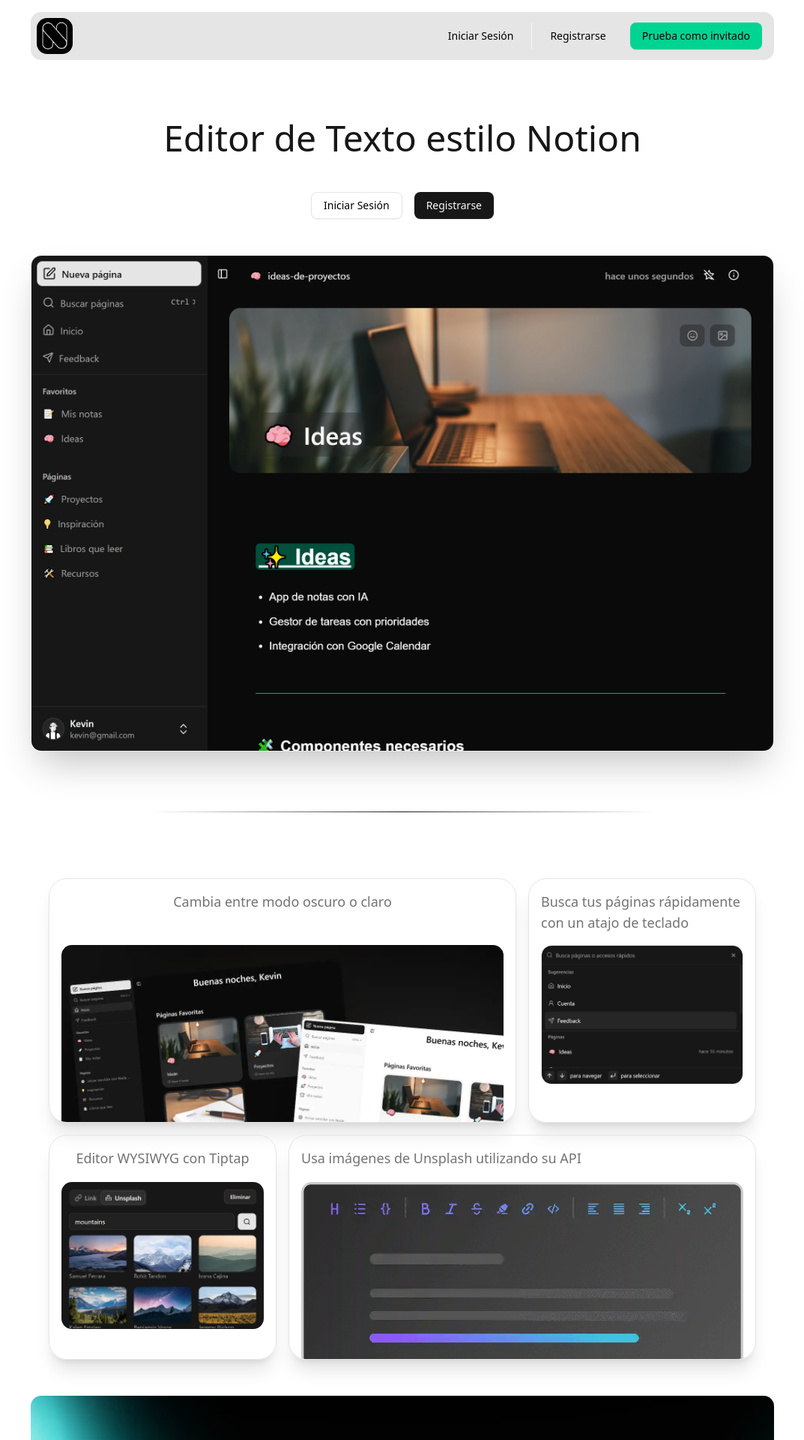
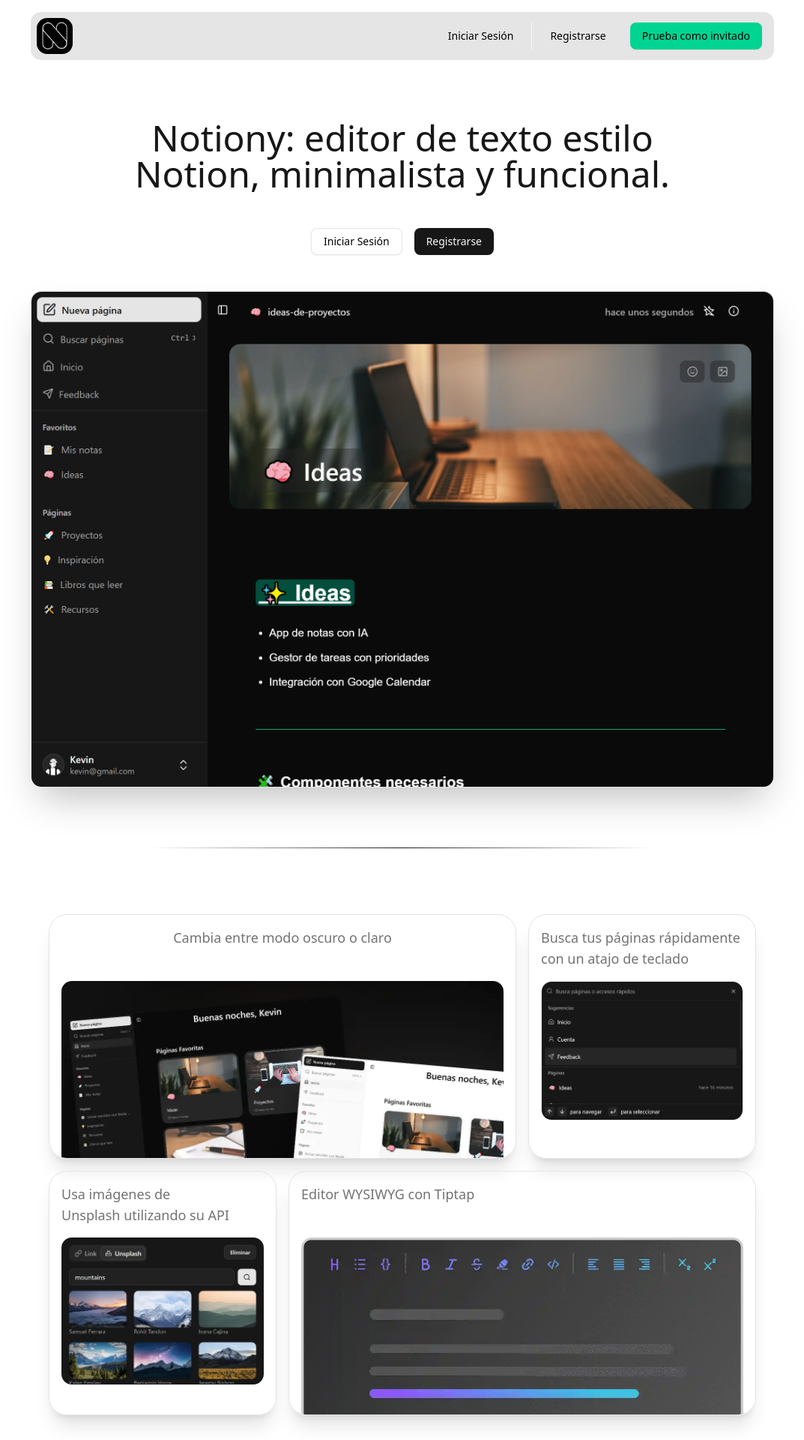
Before and after one commit to KevinPadi/notion-clone, a React (Vite) app: page / in a window 1280 px wide. Shown: the top 1920 px of the page at 75% size, without its empty margins (103-1176 px from the left). Built offline with nearby package versions, Linux system fonts and the light colour scheme; no server answers.

Commit message:
fix: update headings and descriptions in HomePage for clarity and consistency

```diff
--- a/src/pages/homePage.tsx
+++ b/src/pages/homePage.tsx
@@ -14,8 +14,8 @@
       <Header />
 
       <div className="flex flex-col items-center gap-12 mt-10">
-        <h1 className="text-3xl md:text-5xl font-medium text-primary">
-          Editor de Texto estilo Notion
+        <h1 className="text-3xl md:text-5xl font-medium text-primary text-center text-balance">
+          Notiony: editor de texto estilo Notion, minimalista y funcional.
         </h1>
 
         <div className="flex gap-4">
@@ -82,7 +82,7 @@
           {/* Tiptap Editor Card */}
           <div className="col-span-1 bg-transparent border rounded-3xl flex flex-col items-center justify-between p-4 relative overflow-hidden shadow-xl min-h-[250px] md:min-h-[300px]">
             <p className="text-lg text-balance text-muted-foreground font-medium z-10 mb-4">
-              Editor WYSIWYG con Tiptap
+              Usa imágenes de Unsplash utilizando su API
             </p>
             <div className="relative w-full h-[180px] md:h-[220px] mt-auto">
               <img
@@ -96,7 +96,7 @@
           {/* Unsplash API Card */}
           <div className="col-span-1 sm:col-span-2 lg:col-span-2 bg-transparent border rounded-3xl flex flex-col items-start p-4 relative overflow-hidden shadow-xl min-h-[250px] md:min-h-[300px]">
             <p className="text-lg text-balance text-muted-foreground font-medium text-left z-10 mb-4">
-              Usa imágenes de Unsplash utilizando su API
+              Editor WYSIWYG con Tiptap
             </p>
             <div className="relative w-full h-[180px] md:h-[220px] mt-auto">
               <img
```
